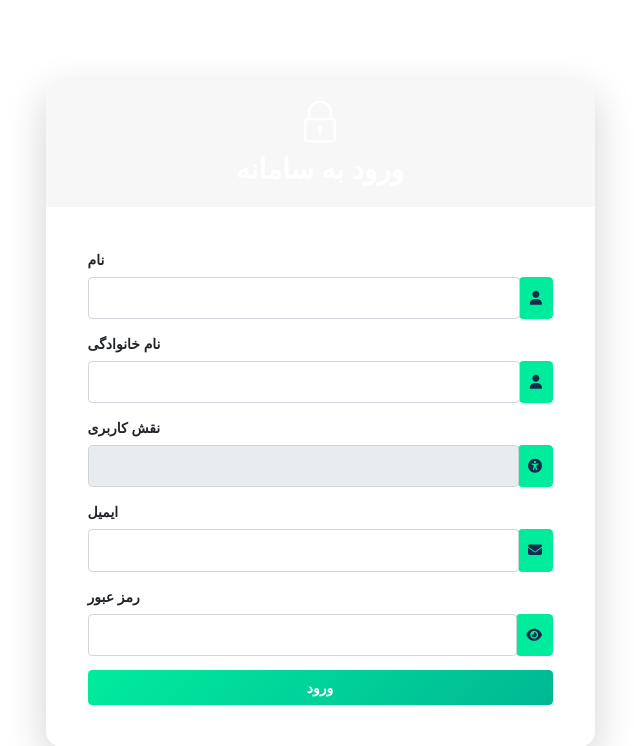
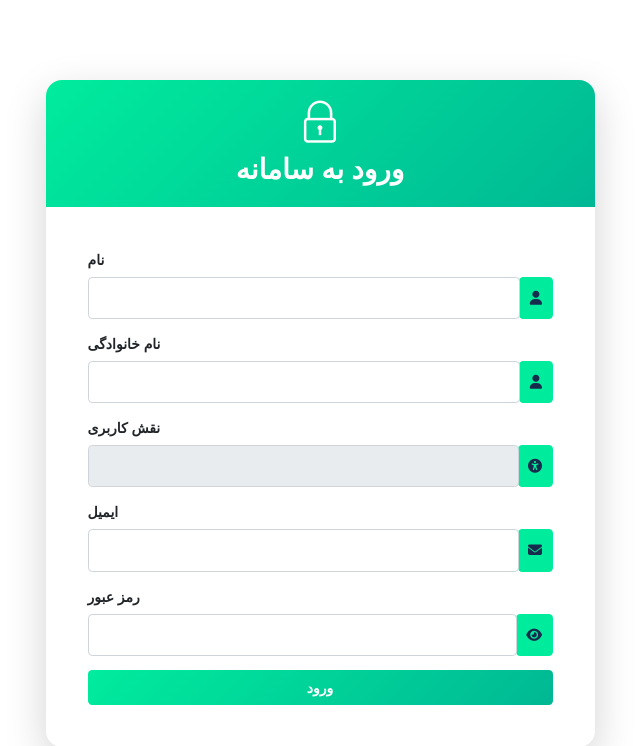
Before and after one commit to ifmat/Yarmand.V.Web, a PHP site: page /core/pages/register.php in a window 1280 px wide. Shown: the top 746 px of the page, without its empty margins (320-960 px from the left). Run offline with PHP 8.4, Linux system fonts and the light colour scheme; some libraries are stand-ins or nearby versions.

Commit message:
Improve Style For Register

```diff
--- a/assets/css/style.css
+++ b/assets/css/style.css
@@ -287,6 +287,8 @@ body {
 .Register-Page span {
     background: #00ec9d;
 }
+.Register-Page .card-header {
+    background: linear-gradient(135deg, #00ec9d, #00b894);}
 
 .Register-Page button {
     background: linear-gradient(135deg, #00ec9d, #00b894);
@@ -299,6 +301,9 @@ body {
 .Register-Page select {
     direction: rtl;
 }
+.Register-label {
+    direction: rtl;
+}
 
 .Register-Page .card {
     backdrop-filter: blur(20px);
```
